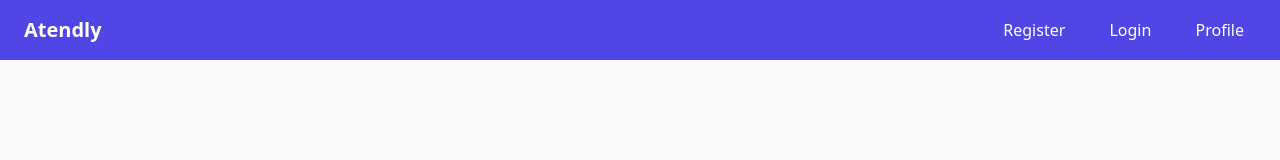
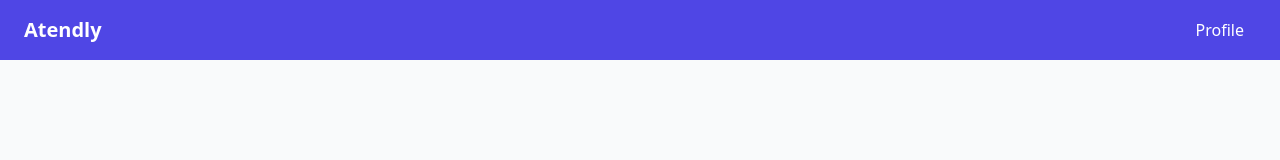
Before and after one commit to mairess/atendly, a Vue app in the folder frontend/: page /register in a window 1280 px wide. Shown: the top 160 px of the page. Built offline with nearby package versions, Linux system fonts and the light colour scheme.

Commit message:
fix: add link to redirect to login or register

```diff
--- a/frontend/src/App.vue
+++ b/frontend/src/App.vue
@@ -14,18 +14,6 @@ const route = useRoute()
       <div class="text-xl font-bold">Atendly</div>
       <div class="space-x-4">
         <router-link
-          to="/register"
-          class="px-3 py-2 transition-colors rounded-md hover:bg-indigo-500"
-        >
-          Register
-        </router-link>
-        <router-link
-          to="/login"
-          class="px-3 py-2 transition-colors rounded-md hover:bg-indigo-500"
-        >
-          Login
-        </router-link>
-        <router-link
           to="/profile"
           class="px-3 py-2 transition-colors rounded-md hover:bg-indigo-500"
         >
--- a/frontend/src/views/UserLogin.vue
+++ b/frontend/src/views/UserLogin.vue
@@ -62,7 +62,7 @@ const doLogin = async () => {
       </form>
 
       <div class="text-sm text-center text-gray-500">
-        <p>Don't have an account? <a href="#" class="text-indigo-600 hover:text-indigo-800">Sign up</a></p>
+        <p>Don't have an account? <a href="/register" class="text-indigo-600 hover:text-indigo-800">Sign up</a></p>
       </div>
     </div>
   </div>
--- a/frontend/src/views/UserRegister.vue
+++ b/frontend/src/views/UserRegister.vue
@@ -72,7 +72,7 @@ const doRegister = async () => {
       </form>
 
       <div class="text-sm text-center text-gray-500">
-        <p>Already have an account? <a href="#" class="text-indigo-600 hover:text-indigo-800">Login</a></p>
+        <p>Already have an account? <a href="/login" class="text-indigo-600 hover:text-indigo-800">Login</a></p>
       </div>
     </div>
   </div>
```
